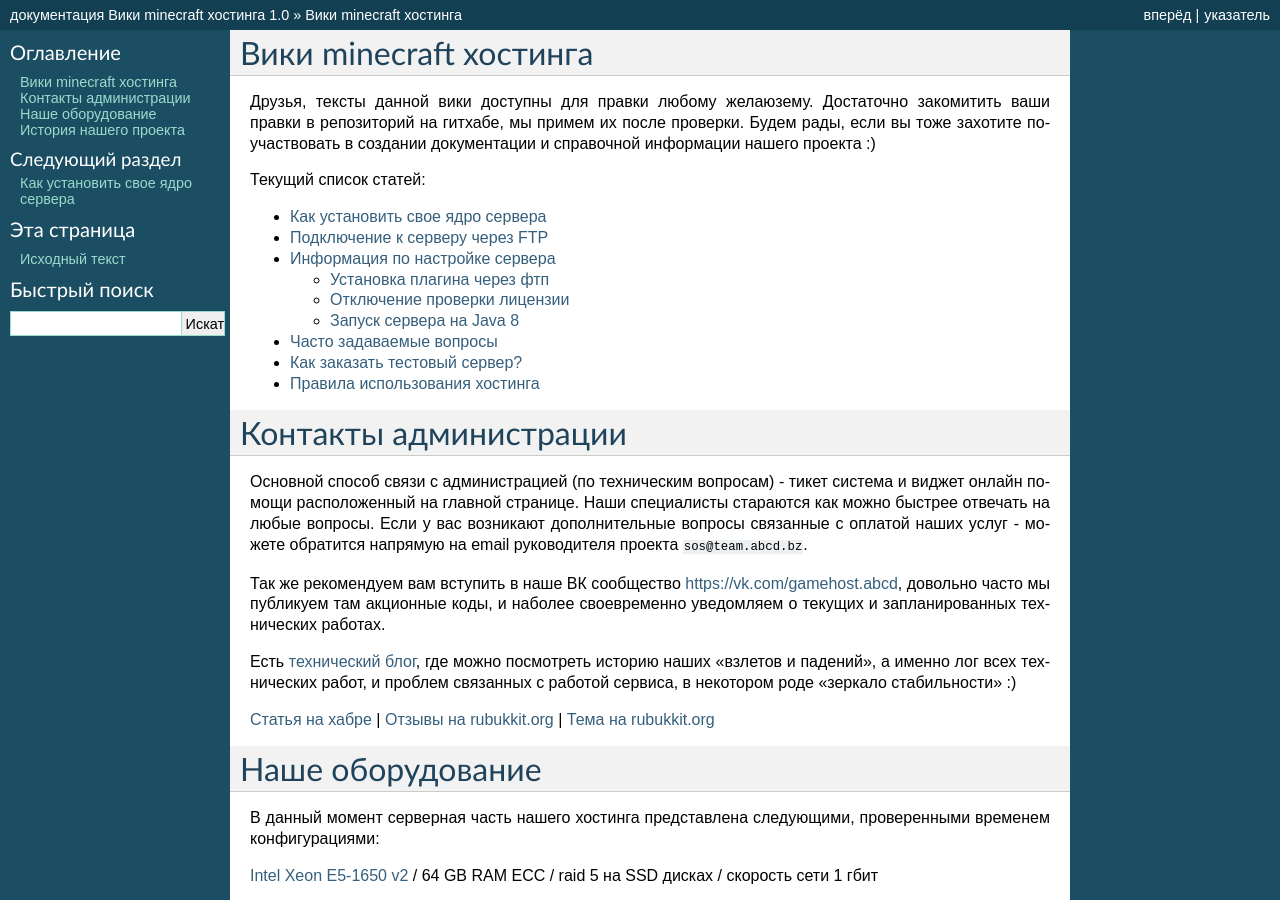
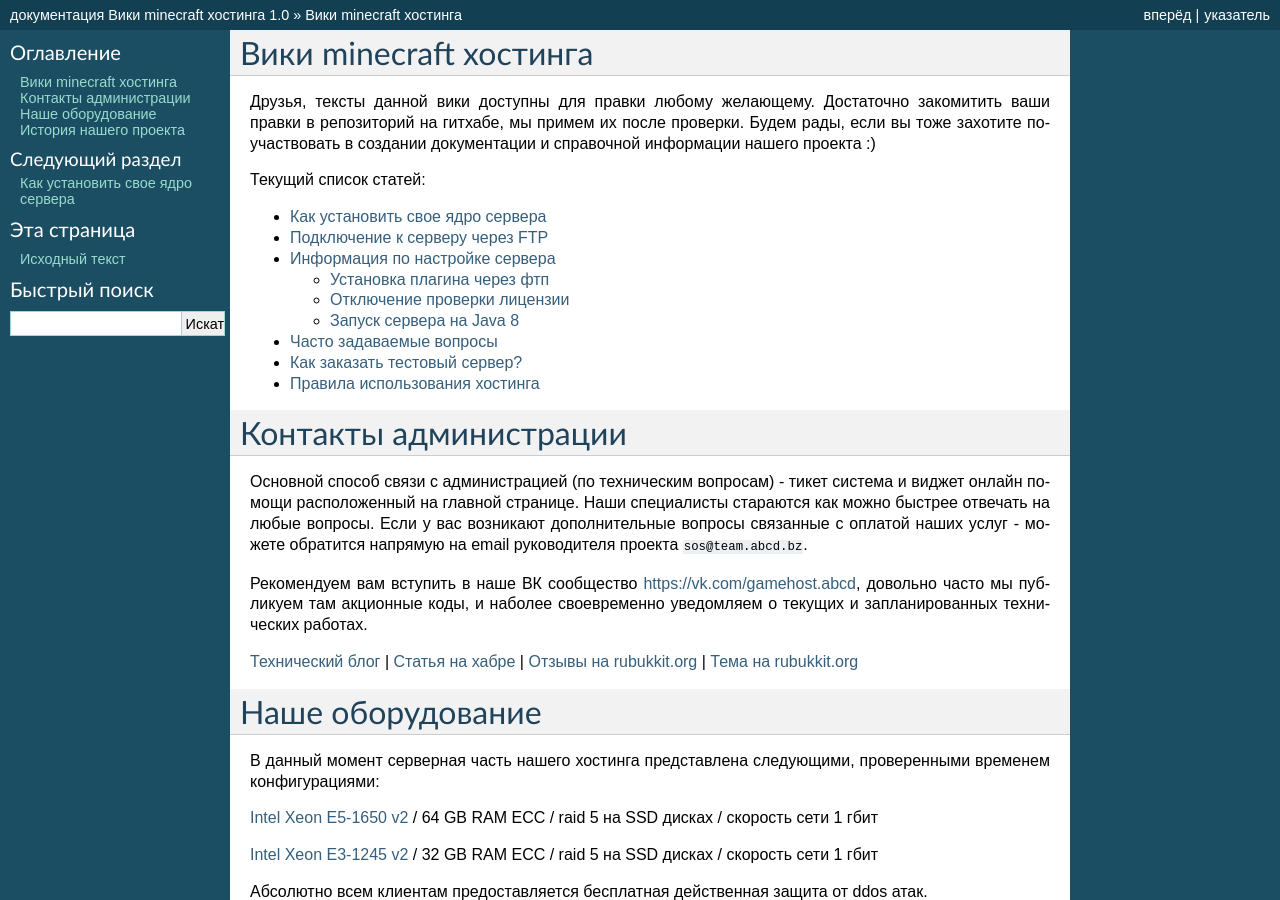
Before and after one commit to h1kkan/gamehost-wiki, a Sphinx documentation site: the page built from docs/index.rst, in a window 1280 px wide and 900 px high. Built offline with Sphinx 7.4.7, drawn with Linux system fonts in a browser that asks for light colours.

Commit message:
grammar nazi

```diff
--- a/docs/index.rst
+++ b/docs/index.rst
@@ -6,7 +6,7 @@
 Вики minecraft хостинга
 =======================
 
-Друзья, тексты данной вики доступны для правки любому желаюзему. Достаточно закомитить ваши правки в репозиторий на гитхабе, мы примем их после проверки.
+Друзья, тексты данной вики доступны для правки любому желающему. Достаточно закомитить ваши правки в репозиторий на гитхабе, мы примем их после проверки.
 Будем рады, если вы тоже захотите поучаствовать в создании документации и справочной информации нашего проекта :)
 
 Текущий список статей:
@@ -26,11 +26,9 @@
 
 Основной способ связи с администрацией (по техническим вопросам) - тикет система и виджет онлайн помощи расположенный на главной странице. Наши специалисты стараются как можно быстрее отвечать на любые вопросы. Если у вас возникают дополнительные вопросы связанные с оплатой наших услуг - можете обратится напрямую на email руководителя проекта ``sos@team.abcd.bz``.
 
-Так же рекомендуем вам вступить в наше ВК сообщество https://vk.com/gamehost.abcd, довольно часто мы публикуем там акционные коды, и наболее своевременно уведомляем о текущих и запланированных технических работах.
+Рекомендуем вам вступить в наше ВК сообщество https://vk.com/gamehost.abcd, довольно часто мы публикуем там акционные коды, и наболее своевременно уведомляем о текущих и запланированных технических работах.
 
-Есть `технический блог <http://status.gamehost.abcd.bz/>`_, где можно посмотреть историю наших "взлетов и падений", а именно лог всех технических работ, и проблем связанных с работой сервиса, в некотором роде "зеркало стабильности" :)
-
-`Статья на хабре <http://habrahabr.ru/post/204304/>`_ | `Отзывы на rubukkit.org <http://www.rubukkit.org/threads/gamehost-abcd-bz-%D0%BE%D1%82%D0%B7%D1%8B%D0%B2%D1%8B.42571/>`_ | `Тема на rubukkit.org <http://www.rubukkit.org/threads/gamehost-abcd-bz-%D0%BE%D1%82-200%D1%80-%D0%B7%D0%B0-1%D0%93%D0%91-ram-%D0%BC%D0%B5%D1%81%D1%82%D0%BE-%D0%BF%D0%BE%D0%B4-%D1%81%D0%B0%D0%B9%D1%82-%D0%B1%D0%B5%D0%BA%D0%B0%D0%BF-%D0%B2-%D0%BE%D0%B1%D0%BB%D0%B0%D0%BA%D0%BE-ssd-%D0%B4%D0%B8%D1%81%D0%BA%D0%B8-%D0%B2%D1%81%D0%B5-%D0%B2%D0%BA%D0%BB%D1%8E%D1%87%D0%B5%D0%BD%D0%BE.53987/>`_
+`Технический блог <http://status.gamehost.abcd.bz/>`_ | `Статья на хабре <http://habrahabr.ru/post/204304/>`_ | `Отзывы на rubukkit.org <http://www.rubukkit.org/threads/gamehost-abcd-bz-%D0%BE%D1%82%D0%B7%D1%8B%D0%B2%D1%8B.42571/>`_ | `Тема на rubukkit.org <http://www.rubukkit.org/threads/gamehost-abcd-bz-%D0%BE%D1%82-200%D1%80-%D0%B7%D0%B0-1%D0%93%D0%91-ram-%D0%BC%D0%B5%D1%81%D1%82%D0%BE-%D0%BF%D0%BE%D0%B4-%D1%81%D0%B0%D0%B9%D1%82-%D0%B1%D0%B5%D0%BA%D0%B0%D0%BF-%D0%B2-%D0%BE%D0%B1%D0%BB%D0%B0%D0%BA%D0%BE-ssd-%D0%B4%D0%B8%D1%81%D0%BA%D0%B8-%D0%B2%D1%81%D0%B5-%D0%B2%D0%BA%D0%BB%D1%8E%D1%87%D0%B5%D0%BD%D0%BE.53987/>`_
 
 Наше оборудование
 =================
```
